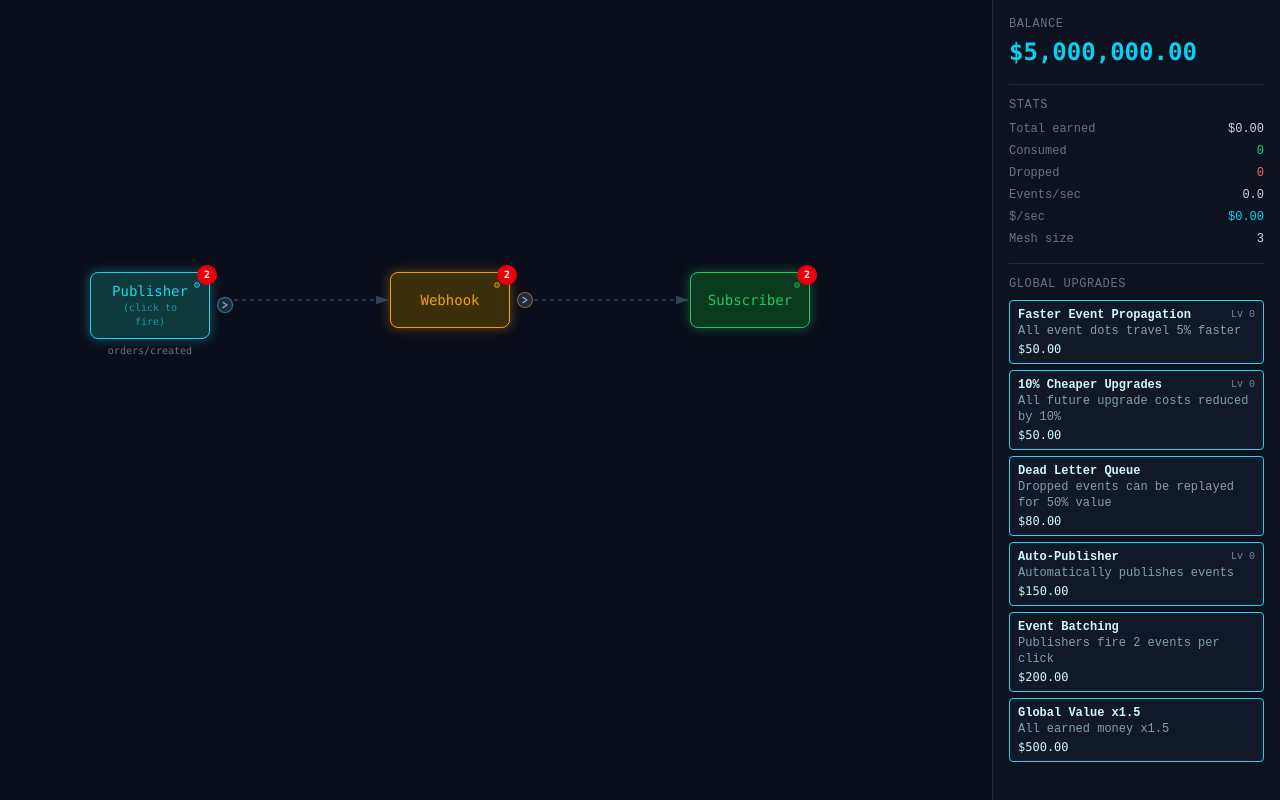
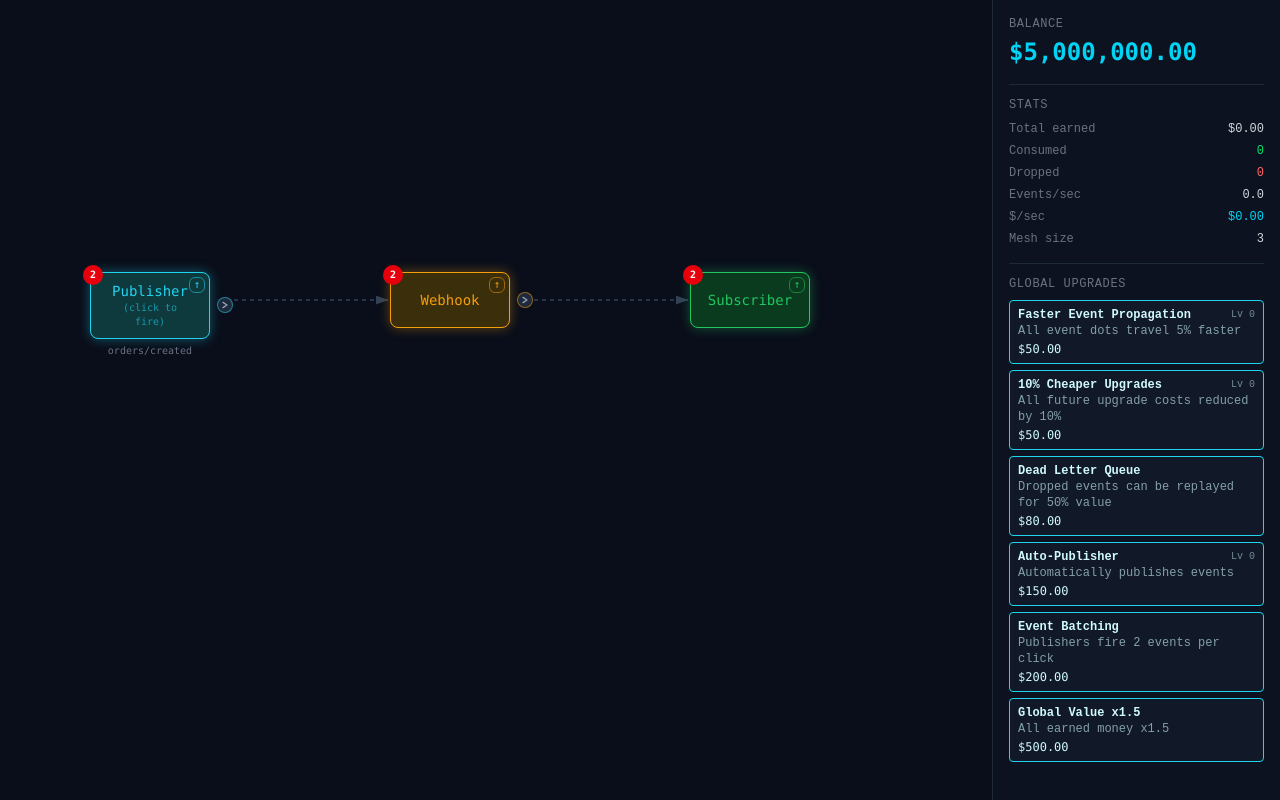
Before and after one commit to EricShantz/Idle-Mesh, a React (Vite) app: page / in a window 1280 px wide. Built offline with nearby package versions, Linux system fonts and the light colour scheme.

Commit message:
update component UI

```diff
--- a/src/components/NodeCard.tsx
+++ b/src/components/NodeCard.tsx
@@ -328,11 +328,11 @@ export function NodeCard({ component }: Props) {
         <button
           onClick={handleUpgradeClick}
           onPointerDown={(e) => e.stopPropagation()}
-          className="absolute top-1 right-1 w-4 h-4 flex items-center justify-center rounded hover:bg-gray-600 text-xs"
-          style={{ color: colors.border, fontSize: '10px' }}
+          className="absolute top-1 right-1 w-4 h-4 flex items-center justify-center rounded-md hover:bg-gray-600"
+          style={{ color: colors.border, fontSize: '11px', border: `1px solid ${colors.border}88` }}
           title="Upgrades"
         >
-          ⚙
+          ↑
         </button>
         <div>{component.label}</div>
         {isPublisher && (
@@ -356,7 +356,7 @@ export function NodeCard({ component }: Props) {
         )}
         {affordableUpgradeCount > 0 && (
           <div
-            className="absolute -top-2 -right-2 bg-red-600 text-white text-[10px] font-bold rounded-full w-5 h-5 flex items-center justify-center"
+            className="absolute -top-2 -left-2 bg-red-600 text-white text-[10px] font-bold rounded-full w-5 h-5 flex items-center justify-center"
           >
             {affordableUpgradeCount > 99 ? '99+' : affordableUpgradeCount}
           </div>
```
Also changed, not shown: 1 other file (tests, documents, lock files or other folders).
